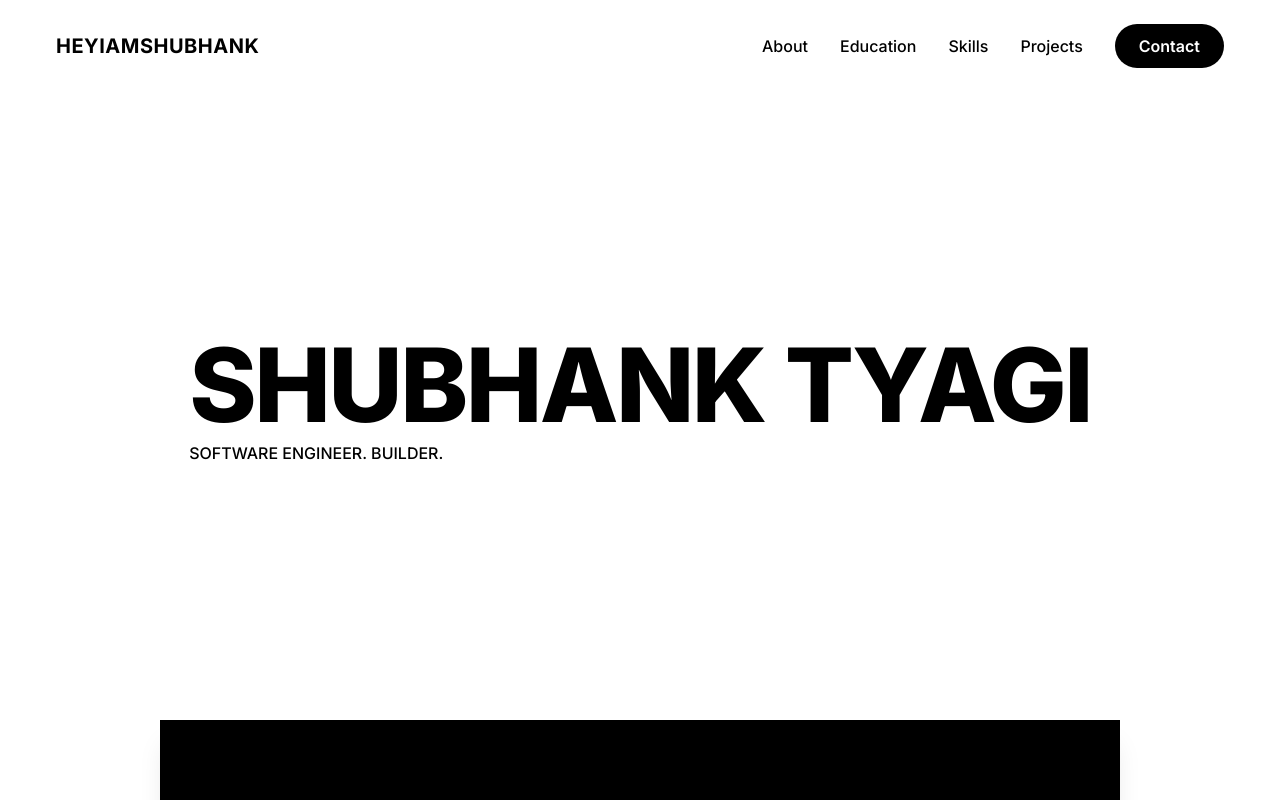
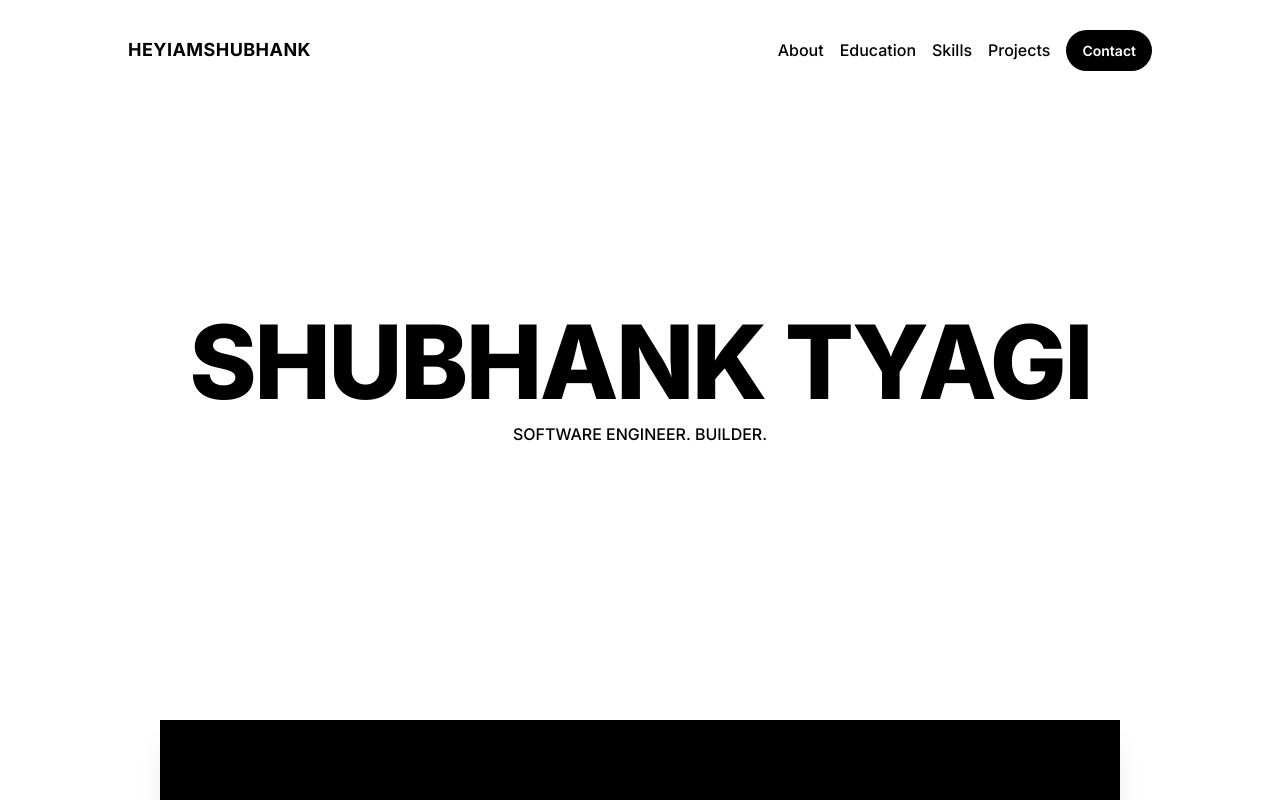
Before and after one commit to Shubhankt1/shubhankt1.github.io, a React (Vite) app: page / in a window 1280 px wide. Shown: the top 800 px of the page. Built offline with nearby package versions, Linux system fonts and the light colour scheme.

Commit message:
breakpoint changes

```diff
--- a/src/components/Navbar.jsx
+++ b/src/components/Navbar.jsx
@@ -34,7 +34,7 @@ const Navbar = ({ isScrolled }) => {
       {/* Main Navigation */}
       <nav
         className={`
-          fixed top-0 left-0 w-full z-50 transition-all duration-500 ease-out
+          fixed top-5 left-0 w-full z-50 transition-all duration-500 ease-out
           bg-transparent
         `}
         onKeyDown={handleKeyDown}
@@ -45,10 +45,10 @@ const Navbar = ({ isScrolled }) => {
             mx-auto w-full
             ${
               isScrolled
-                ? // When scrolled, set max-width to 65% on mobile/tablet, 75% on desktop
-                  "max-w-[75vw]"
-                : // When not scrolled, use full width with breakpoints
-                  "max-w-[95vw]"
+                ? // When scrolled - wider on small tablets, more conservative on mobile
+                  "max-w-[90vw] tablet-sm:max-w-[80vw] tablet-md:max-w-[80vw] lg:max-w-[70vw]"
+                : // When not scrolled
+                  "max-w-[80vw]"
             }
             transition-all duration-500
           `}
@@ -58,9 +58,17 @@ const Navbar = ({ isScrolled }) => {
             className={`
               bg-white
               ${isScrolled ? "shadow-lg mt-4 md:mt-6 lg:mt-8" : ""}
-              ${isScrolled ? "py-3 md:py-5 lg:py-6" : "py-4 md:py-6 lg:py-8"}
+              ${
+                isScrolled
+                  ? "py-2 tablet-sm:py-5 tablet-lg:py-6 lg:py-6"
+                  : "py-4 md:py-6 lg:py-8"
+              }
+              ${
+                isScrolled
+                  ? "px-4 sm:px-4 tablet-sm:px-6 tablet-md:px-6 lg:px-8"
+                  : "px-0 sm:px-4 lg:px-6"
+              }
               flex justify-between items-center
-              px-2 sm:px-4 md:px-5 lg:px-6
               rounded-full
               transition-all duration-500
             `}
@@ -69,7 +77,9 @@ const Navbar = ({ isScrolled }) => {
             <a
               href="#"
               className={`
-                text-xl font-bold no-underline tracking-wide flex-shrink-0 mr-8
+                text-sm xs:text-base tablet-sm:text-lg lg:text-xl
+                font-bold no-underline tracking-wide flex-shrink-0
+                mr-2 xs:mr-4 tablet-sm:mr-6 lg:mr-8
                 transition-colors duration-300
                 text-black hover:text-blue-500
               `}
@@ -77,8 +87,8 @@ const Navbar = ({ isScrolled }) => {
               HEYIAMSHUBHANK
             </a>
 
-            {/* Desktop Menu */}
-            <ul className="hidden md:flex items-center gap-4 md:gap-6 lg:gap-8 list-none flex-shrink-0">
+            {/* Desktop Menu - Show on tablets and up */}
+            <ul className="hidden tablet-sm:flex items-center gap-2 tablet-md:gap-4 lg:gap-6 xl:gap-8 list-none flex-shrink-0">
               <li>
                 <a
                   href="#about"
@@ -131,15 +141,13 @@ const Navbar = ({ isScrolled }) => {
                 <a
                   href="#contact"
                   className={`
-                    bg-black text-white px-6 py-3 rounded-full font-semibold text-base
-                    transition-all duration-300 whitespace-nowrap no-underline
-                    hover:bg-white hover:text-black hover:-translate-y-0.5 hover:scale-105
+                    bg-black text-white rounded-full font-semibold no-underline
+                    px-3 tablet-md:px-4 lg:px-6
+                    py-3
+                    text-sm tablet-md:text-sm lg:text-base
+                    transition-all duration-300 whitespace-nowrap
+                    hover:bg-blue-500 hover:-translate-y-0.5 hover:scale-105
                     hover:shadow-xl
-                    ${
-                      isScrolled
-                        ? "bg-black text-white hover:bg-white hover:text-black"
-                        : ""
-                    }
                   `}
                 >
                   Contact
@@ -147,13 +155,14 @@ const Navbar = ({ isScrolled }) => {
               </li>
             </ul>
 
-            {/* Mobile Controls */}
-            <div className="md:hidden flex items-center gap-4">
+            {/* Mobile Controls - Show on mobile and small tablets */}
+            <div className="tablet-sm:hidden flex items-center gap-2 xs:gap-3">
               {/* Mobile Contact Button */}
               <a
                 href="#contact"
-                className="bg-black text-white px-4 py-2.5 rounded-full font-semibold text-sm
-                         transition-all duration-300 no-underline
+                className="bg-black text-white rounded-full font-semibold no-underline
+                         px-2 xs:px-3 py-1.5 xs:py-2 text-xs xs:text-sm
+                         transition-all duration-300
                          hover:bg-white hover:text-black"
               >
                 Contact
@@ -195,8 +204,10 @@ const Navbar = ({ isScrolled }) => {
       {/* Mobile Menu */}
       <div
         className={`
-          fixed top-16 right-4 w-48 bg-white border border-gray-200 rounded-lg
-          shadow-xl z-50 transition-all duration-300 md:hidden
+          fixed bg-white border border-gray-200 rounded-lg shadow-xl z-50
+          transition-all duration-300 tablet-sm:hidden
+          top-12 xs:top-16 right-2 xs:right-4
+          w-40 xs:w-48
           ${
             isMobileMenuOpen
               ? "translate-y-0 opacity-100 visible"
--- a/tailwind.config.js
+++ b/tailwind.config.js
@@ -2,6 +2,13 @@
 export default {
   content: ["./index.html", "./src/**/*.{js,ts,jsx,tsx}"],
   theme: {
+    screens: {
+      // Custom breakpoints for specific device issues
+      xs: "480px", // Small mobile devices
+      "tablet-sm": "768px", // Small tablets (768x1024, iPad portrait)
+      "tablet-md": "834px", // Medium tablets (iPad Air, etc.)
+      "tablet-lg": "1024px", // Large tablets (iPad landscape)
+    },
     extend: {
       // Custom fonts similar to your original design
       fontFamily: {
```
